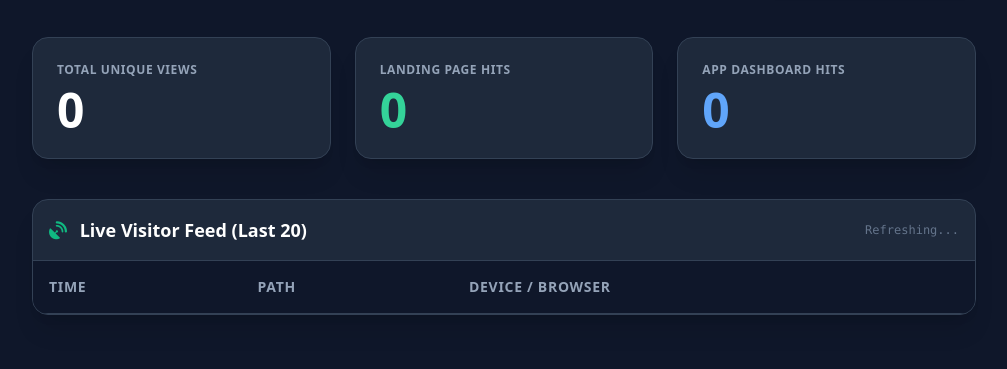
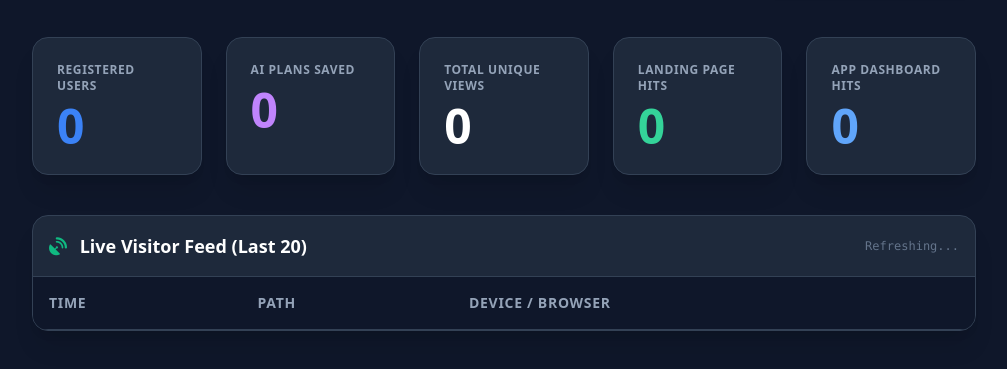
Before and after one commit to durgeshgavankar28-sudo/srijanos, a website: page ceo-admin.html in a window 1280 px wide. Shown: the part 115-484 px from the top of the page, without its empty margins (136-1143 px from the left). Drawn offline with nearby package versions, Linux system fonts and the light colour scheme; no server answers.

Commit message:
Update ceo-admin.html

```diff
--- a/ceo-admin.html
+++ b/ceo-admin.html
@@ -20,7 +20,15 @@
         </div>
 
         <!-- KPI Cards -->
-        <div class="grid grid-cols-1 md:grid-cols-3 gap-6 mb-10">
+        <div class="grid grid-cols-1 md:grid-cols-5 gap-6 mb-10">
+            <div class="bg-slate-800 border border-slate-700 p-6 rounded-2xl shadow-xl">
+                <div class="text-slate-400 font-bold mb-2 uppercase text-xs tracking-wider">Registered Users</div>
+                <div id="registeredUsers" class="text-5xl font-black text-blue-500">0</div>
+            </div>
+            <div class="bg-slate-800 border border-slate-700 p-6 rounded-2xl shadow-xl">
+                <div class="text-slate-400 font-bold mb-2 uppercase text-xs tracking-wider">AI Plans Saved</div>
+                <div id="totalPlans" class="text-5xl font-black text-purple-400">0</div>
+            </div>
             <div class="bg-slate-800 border border-slate-700 p-6 rounded-2xl shadow-xl">
                 <div class="text-slate-400 font-bold mb-2 uppercase text-xs tracking-wider">Total Unique Views</div>
                 <div id="totalViews" class="text-5xl font-black text-white">0</div>
```
